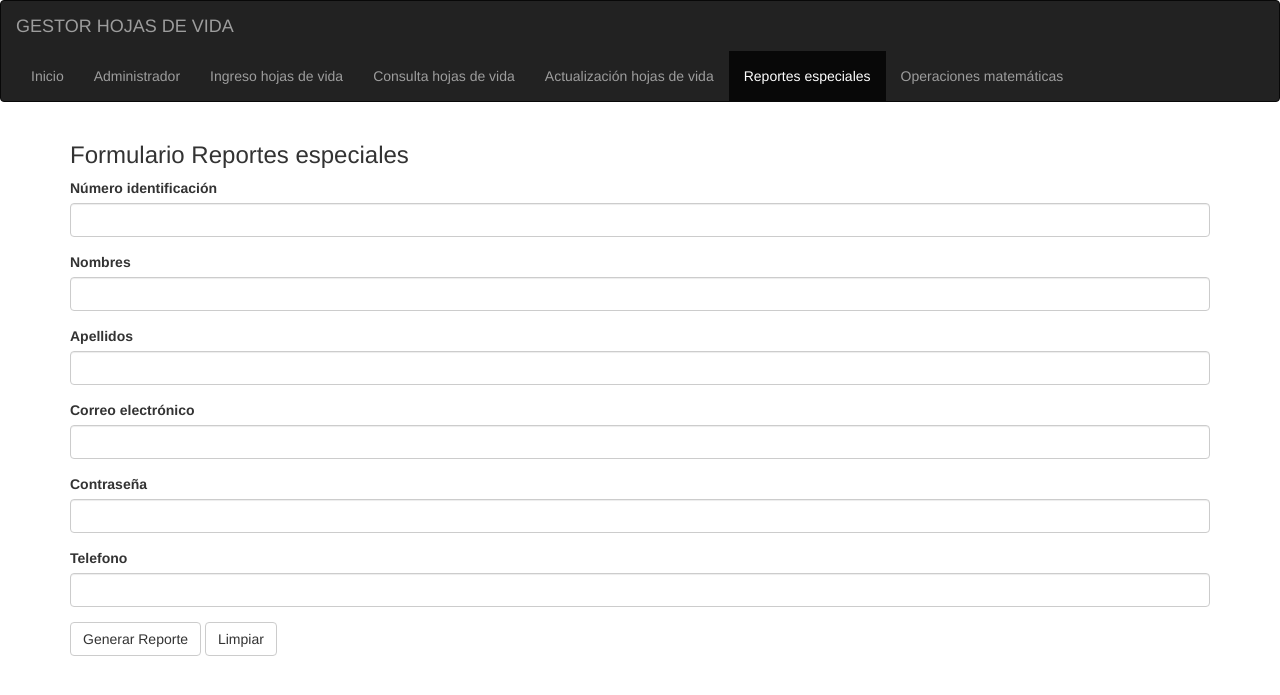
After one commit to jdavellanedag/hospital, a PHP site: page /reporte.html in a window 1280 px wide. The commit adds this page. Shown: the top 695 px of the page. Run offline with PHP 8.4, Linux system fonts and the light colour scheme; some libraries are stand-ins or nearby versions.

Commit message:
Adicion de formulario reportes especiales

```diff
--- /dev/null
+++ b/1101759788.txt
@@ -0,0 +1 @@
+1101759788 Julian Avellaneda mail@mail.com 123456 311111
--- a/index.html
+++ b/index.html
@@ -20,7 +20,7 @@
 				<li><a href="#">Ingreso hojas de vida</a></li>
 				<li><a href="#">Consulta hojas de vida</a></li>
 				<li><a href="#">Actualización hojas de vida</a></li>
-				<li><a href="#">Reportes especiales</a></li>
+				<li><a href="reporte.html">Reportes especiales</a></li>
 				<li><a href="operacion.php">Operaciones matemáticas</a></li>
 			</ul>
 		</div>
--- a/operacion.php
+++ b/operacion.php
@@ -20,7 +20,7 @@
 				<li><a href="#">Ingreso hojas de vida</a></li>
 				<li><a href="#">Consulta hojas de vida</a></li>
 				<li><a href="#">Actualización hojas de vida</a></li>
-				<li><a href="#">Reportes especiales</a></li>
+				<li><a href="reporte.html">Reportes especiales</a></li>
 				<li class="active"><a href="operacion.php">Operaciones matemáticas</a></li>
 			</ul>
 		</div>
--- /dev/null
+++ b/reporte.html
@@ -0,0 +1,60 @@
+<!DOCTYPE html>
+<html lang="en">
+<head>
+	<meta charset="UTF-8">
+	<title>Hospital - Gestor Hojas de Vida</title>
+	<meta name="viewport" content="width=device-width, initial-scale=1">
+ 	<link rel="stylesheet" href="https://maxcdn.bootstrapcdn.com/bootstrap/3.3.7/css/bootstrap.min.css">
+	<script src="https://ajax.googleapis.com/ajax/libs/jquery/3.2.1/jquery.min.js"></script>
+	<script src="https://maxcdn.bootstrapcdn.com/bootstrap/3.3.7/js/bootstrap.min.js"></script>
+</head>
+<body>
+	<nav class="navbar navbar-inverse">
+		<div class="container-fluid">
+			<div class="navbar-header">
+				<a class="navbar-brand" href="index.html">GESTOR HOJAS DE VIDA</a>
+			</div>
+			<ul class="nav navbar-nav">
+				<li><a href="index.html">Inicio</a></li>
+				<li><a href="#">Administrador</a></li>
+				<li><a href="#">Ingreso hojas de vida</a></li>
+				<li><a href="#">Consulta hojas de vida</a></li>
+				<li><a href="#">Actualización hojas de vida</a></li>
+				<li class="active"><a href="reporte.html">Reportes especiales</a></li>
+				<li><a href="operacion.php">Operaciones matemáticas</a></li>
+			</ul>
+		</div>
+	</nav>
+	<div class="container">
+		<h3>Formulario Reportes especiales</h3>
+		<form action="reporte.php" method="POST">
+			<div class="form-group">
+				<label for="idDNI">Número identificación</label>
+				<input type="number" class="form-control" id="idDNI" name="idDNI" required>
+			</div>
+			<div class="form-group">
+				<label for="txtNombre">Nombres</label>
+				<input type="text" class="form-control" id="txtNombre" name="txtNombre" required>
+			</div>
+			<div class="form-group">
+				<label for="txtApellido">Apellidos</label>
+				<input type="text" class="form-control" id="txtApellido" name="txtApellido" required>
+			</div>
+			<div class="form-group">
+				<label for="txtCorreo">Correo electrónico</label>
+				<input type="email" class="form-control" id="txtCorreo" name="txtCorreo" required>
+			</div>
+			<div class="form-group">
+				<label for="txtContrasena">Contraseña</label>
+				<input type="password" class="form-control" id="txtContrasena" name="txtContrasena" required>
+			</div>
+			<div class="form-group">
+				<label for="txtTelefono">Telefono</label>
+				<input type="number" class="form-control" id="txtTelefono" name="txtTelefono" required>
+			</div>
+			<button type="submit" class="btn btn-default">Generar Reporte</button>
+			<button type="reset" class="btn btn-default">Limpiar</button>
+		</form>
+	</div>
+</body>
+</html>
```
Also changed, not shown: reporte.php (added, +19 -0 lines).
